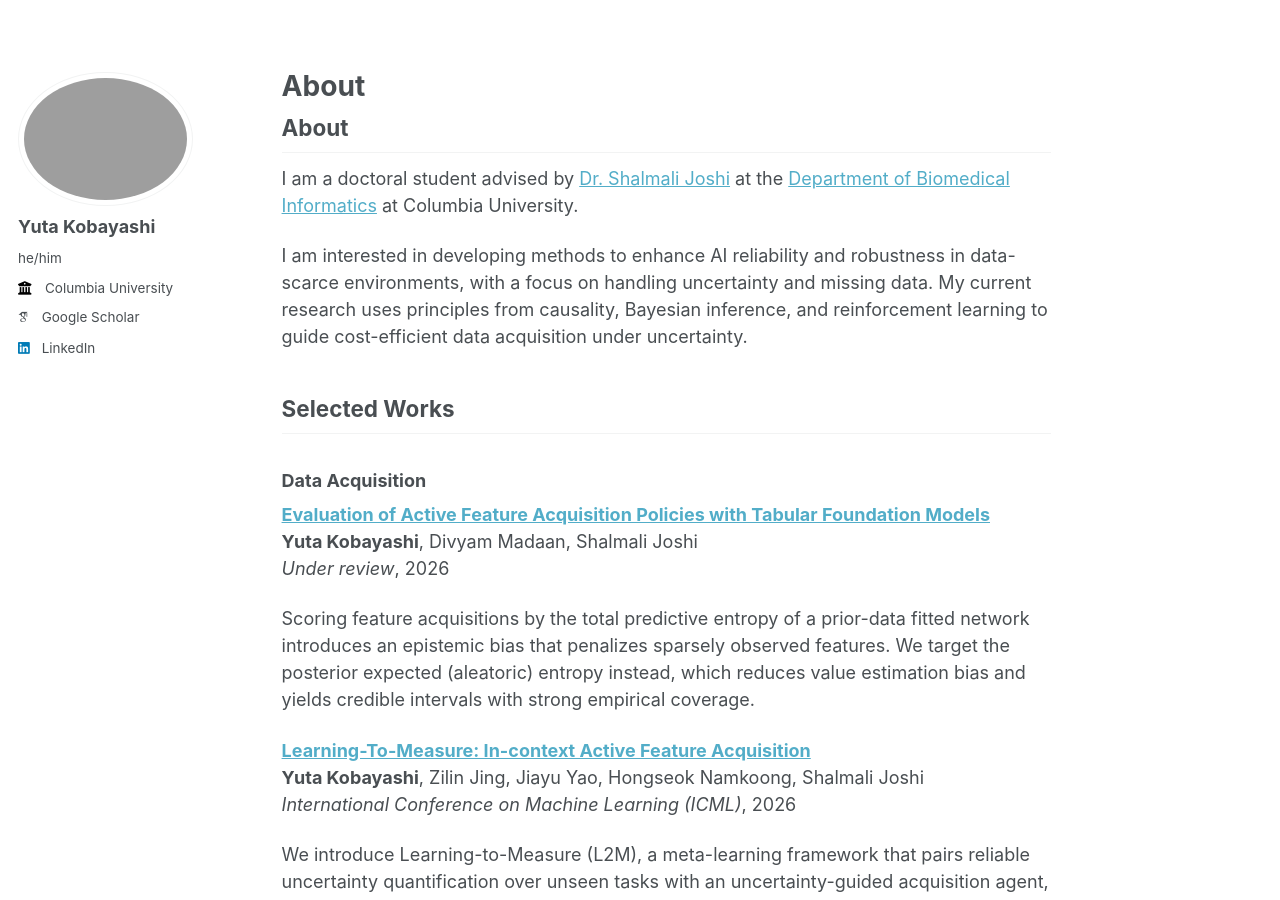
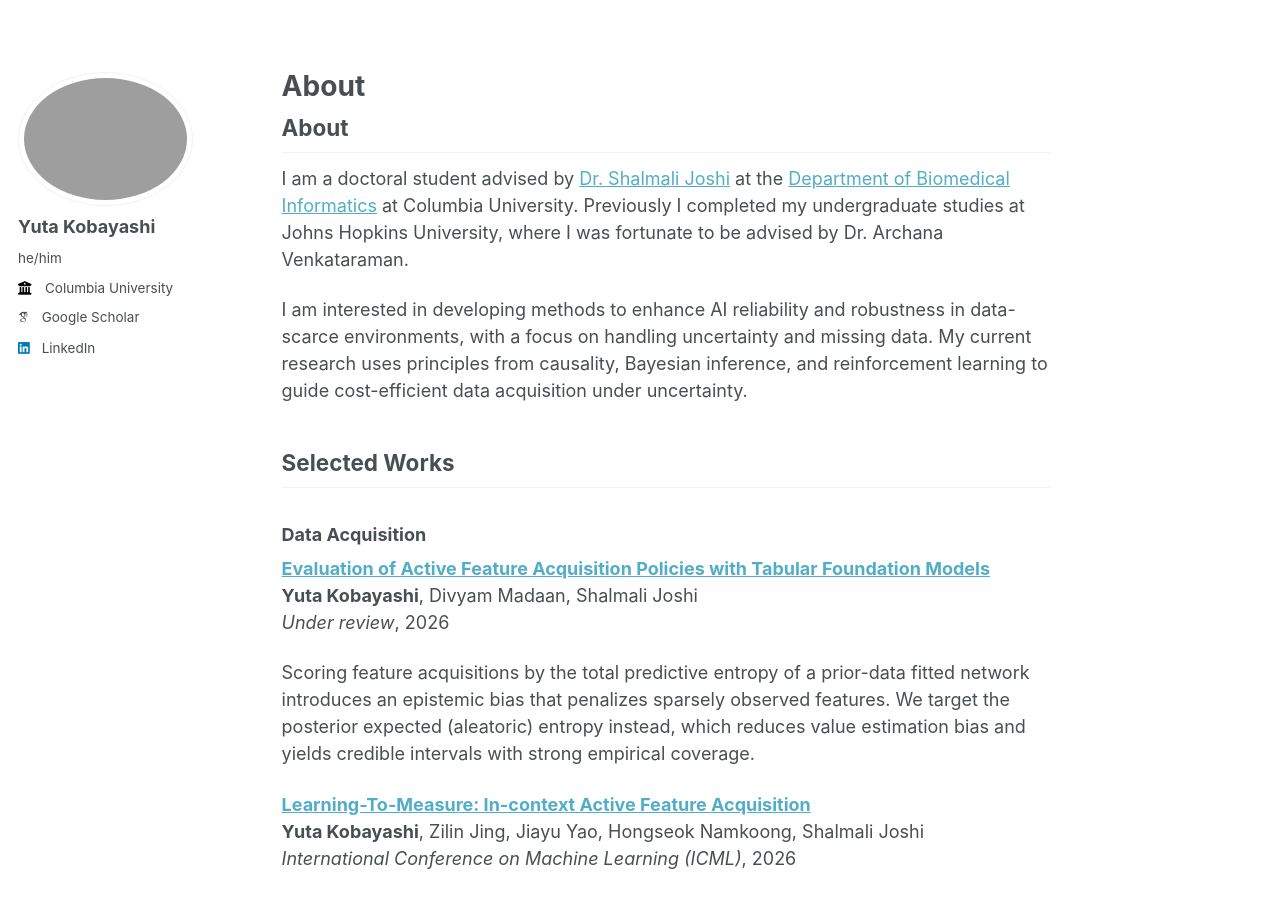
Before and after one commit to ykobaya9/ykobaya9.github.io, a Jekyll site: the page built from _pages/about.md, in a window 1280 px wide and 900 px high. Built offline with Jekyll 4.4.1, drawn with Linux system fonts in a browser that asks for light colours; some web fonts are replaced; our own code applies the rules of GitHub Pages for plain Markdown files.

Commit message:
Mention undergraduate advising and update advisor link
Add a sentence on undergraduate studies at Johns Hopkins under Dr. Archana
Venkataraman, and point the advisor link at the lab's current site.

Co-Authored-By: Claude Opus 5 <noreply@anthropic.com>
Claude-Session: https://claude.ai/code/session_01RzZJsEKzRL2CjHhGvqhPXf

```diff
--- a/_pages/about.md
+++ b/_pages/about.md
@@ -10,7 +10,7 @@ redirect_from:
 
 ## About
 
-I am a doctoral student advised by [Dr. Shalmali Joshi](https://shalmalijoshi.github.io/reAIM/) at the [Department of Biomedical Informatics](https://www.dbmi.columbia.edu/) at Columbia University.
+I am a doctoral student advised by [Dr. Shalmali Joshi](https://reaim-lab.github.io/) at the [Department of Biomedical Informatics](https://www.dbmi.columbia.edu/) at Columbia University. Previously I completed my undergraduate studies at Johns Hopkins University, where I was fortunate to be advised by Dr. Archana Venkataraman.
 
 I am interested in developing methods to enhance AI reliability and robustness in data-scarce environments, with a focus on handling uncertainty and missing data. My current research uses principles from causality, Bayesian inference, and reinforcement learning to guide cost-efficient data acquisition under uncertainty.
 
```
